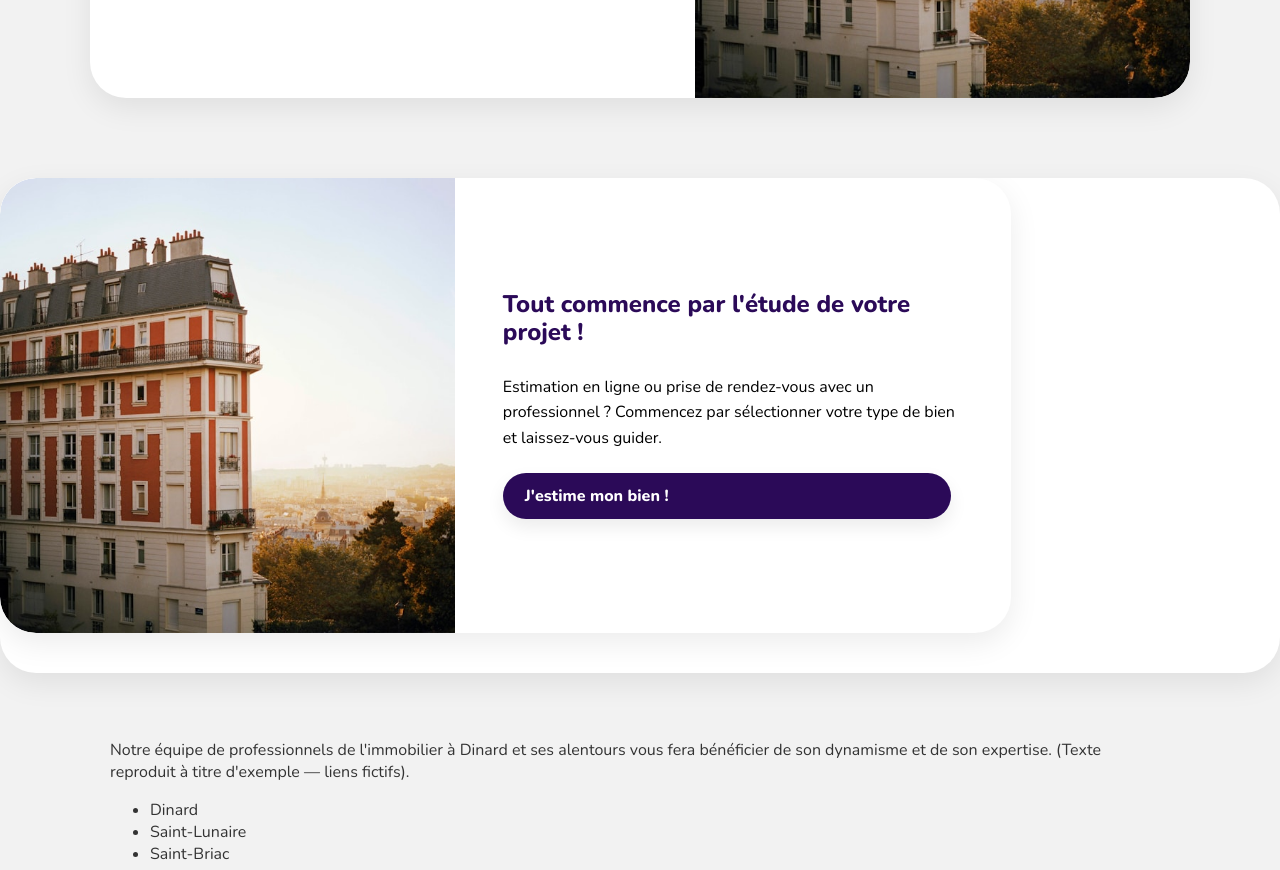
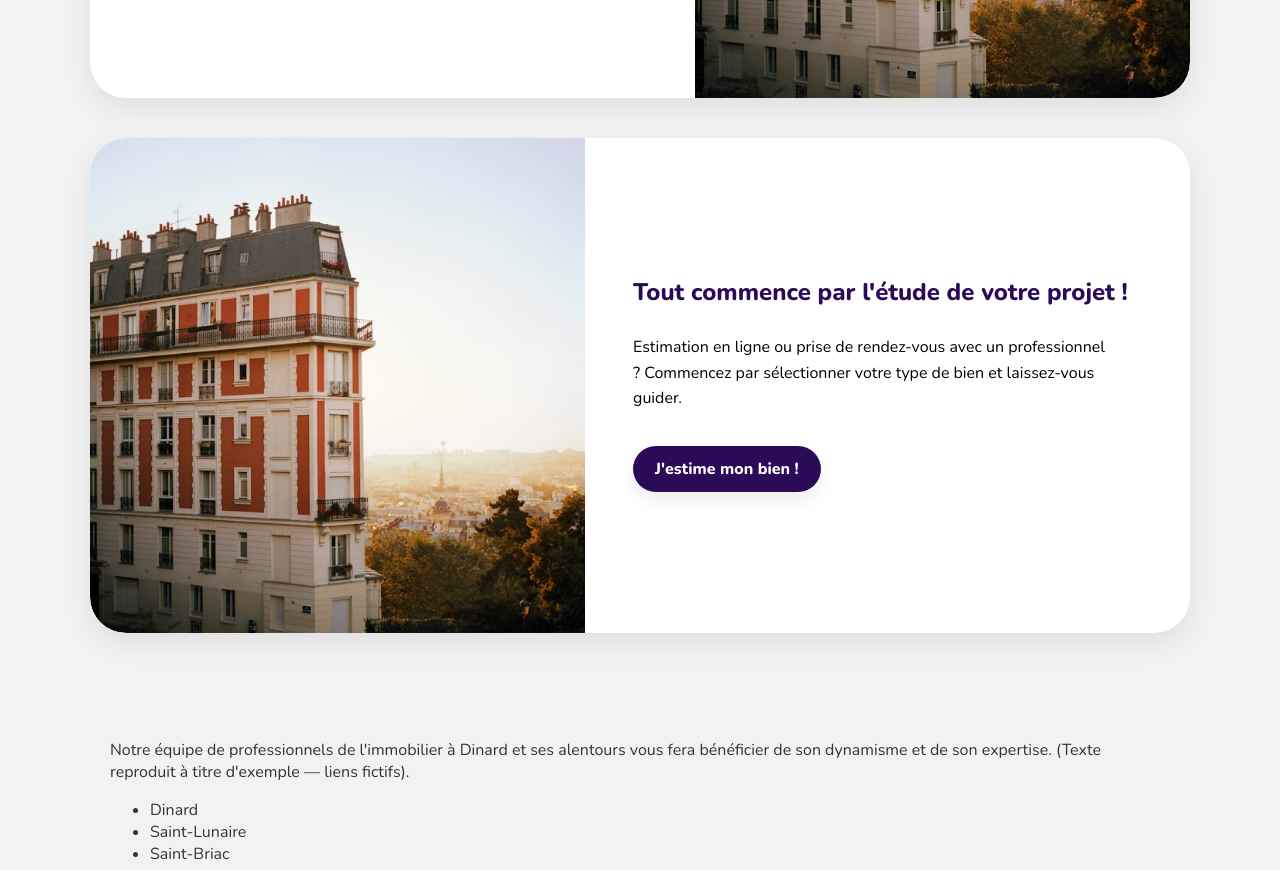
Before and after one commit to m4nnnn/agenceFixExo, a website: page index.html in a window 1280 px wide. Shown: the part 660-1530 px from the top of the page. Drawn offline with nearby package versions, Linux system fonts and the light colour scheme.

Commit message:
fix second card

```diff
--- a/index.html
+++ b/index.html
@@ -55,22 +55,19 @@
                     <img class="lightbox-trigger" src="batiment.jpg" alt="Façade agence">
                 </div>
             </article>
-        </section>
-
-        <article class="card">
-
-
-            <aside class="card reversed">
+            <article class="card reversed">
                 <div class="card-content">
                     <h2>Tout commence par l'étude de votre projet !</h2>
                     <p>Estimation en ligne ou prise de rendez-vous avec un professionnel ? Commencez par sélectionner votre type de bien et laissez-vous guider.</p>
-                    <a class="btn purple" href="#">J'estime mon bien !</a>
+                    <div class="actions">
+                        <a class="btn purple" href="#">J'estime mon bien !</a>
+                    </div>
                 </div>
                 <div class="card-media">
                     <img class="lightbox-trigger" src="batiment.jpg" alt="Estimation">
                 </div>
-            </aside>
-        </article>
+            </article>
+        </section>
 
         <div class="content container">
             <div class="long-text">
```
